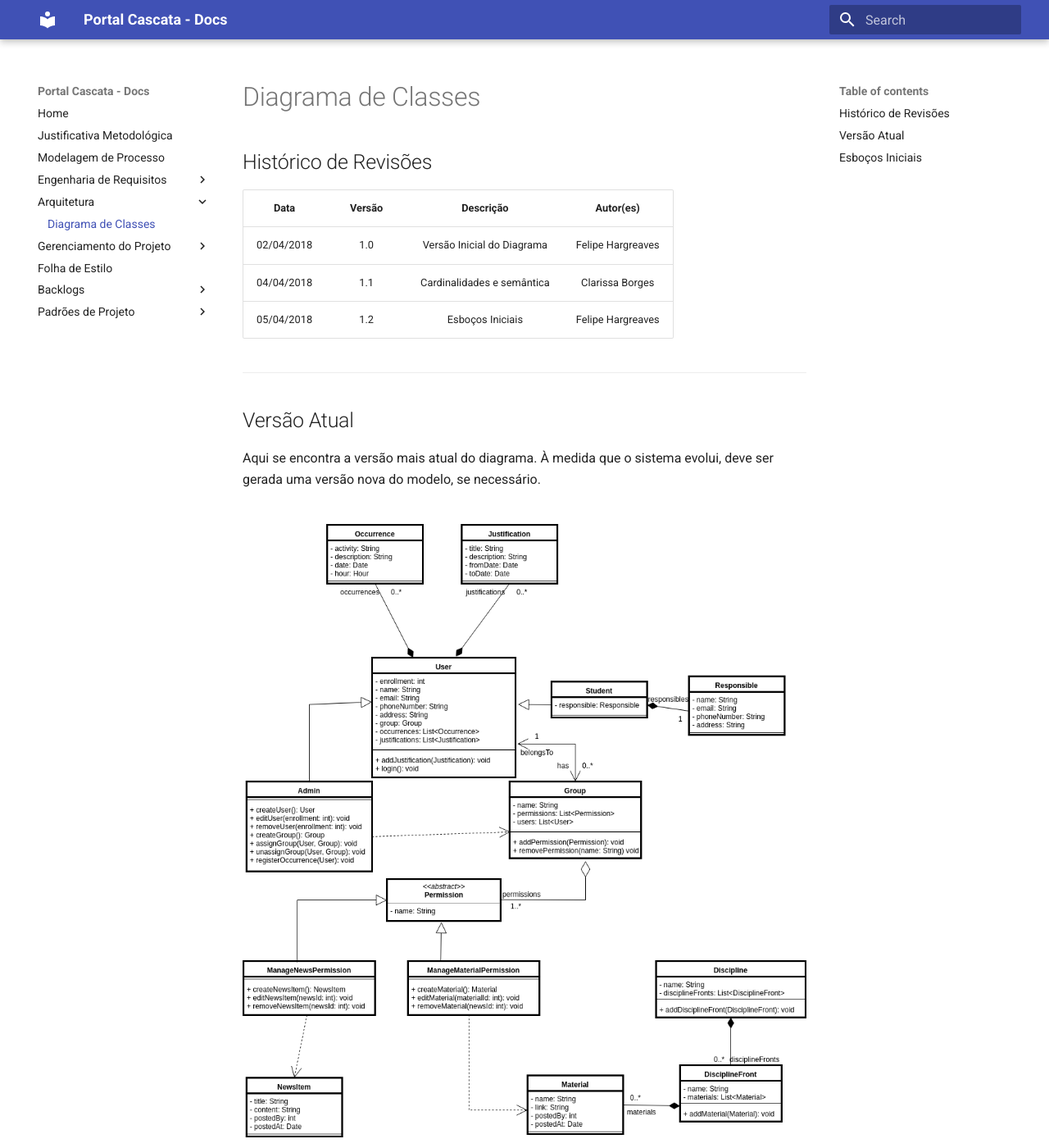
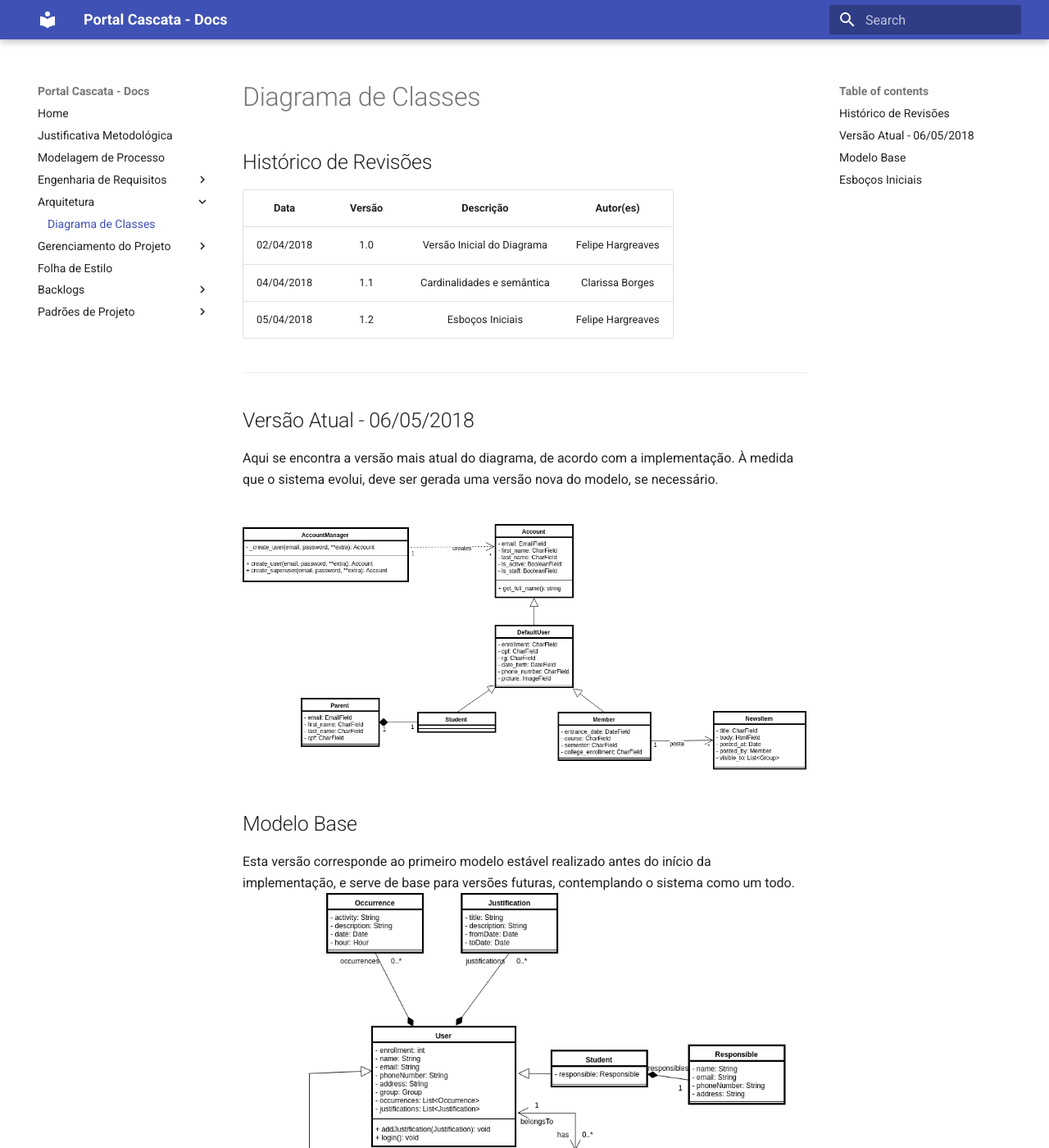
Before and after one commit to projeto-cascata/portal-cascata-docs, an MkDocs documentation site: the page built from docs/arquitetura/diagrama_classes.md, in a window 1280 px wide and 1400 px high. Shown: the whole window at 82% size. Built offline with MkDocs 1.6.1 and Material for MkDocs 9.7.7, drawn with Linux system fonts in a browser that asks for light colours; old or Windows-style settings are respelled for this version of MkDocs.

Commit message:
Atualiza diagrama de classes.

```diff
--- a/docs/arquitetura/diagrama_classes.md
+++ b/docs/arquitetura/diagrama_classes.md
@@ -10,9 +10,13 @@
 ---
 
 
-## Versão Atual
-Aqui se encontra a versão mais atual do diagrama. À medida que o sistema evolui, deve ser gerada uma versão nova do modelo, se necessário.<br><br>
+## Versão Atual - 06/05/2018
+Aqui se encontra a versão mais atual do diagrama, de acordo com a implementação. À medida que o sistema evolui, deve ser gerada uma versão nova do modelo, se necessário.<br><br>
 
+![Diagrama de Classes](../img/Classes/Classes-pc2.png)
+
+## Modelo Base
+Esta versão corresponde ao primeiro modelo estável realizado antes do início da implementação, e serve de base para versões futuras, contemplando o sistema como um todo.
 ![Diagrama de Classes](../img/Classes/class_diagram.png)
 
 ## Esboços Iniciais
```
Also changed, not shown: docs/img/Classes/Classes-pc2.png (added).
